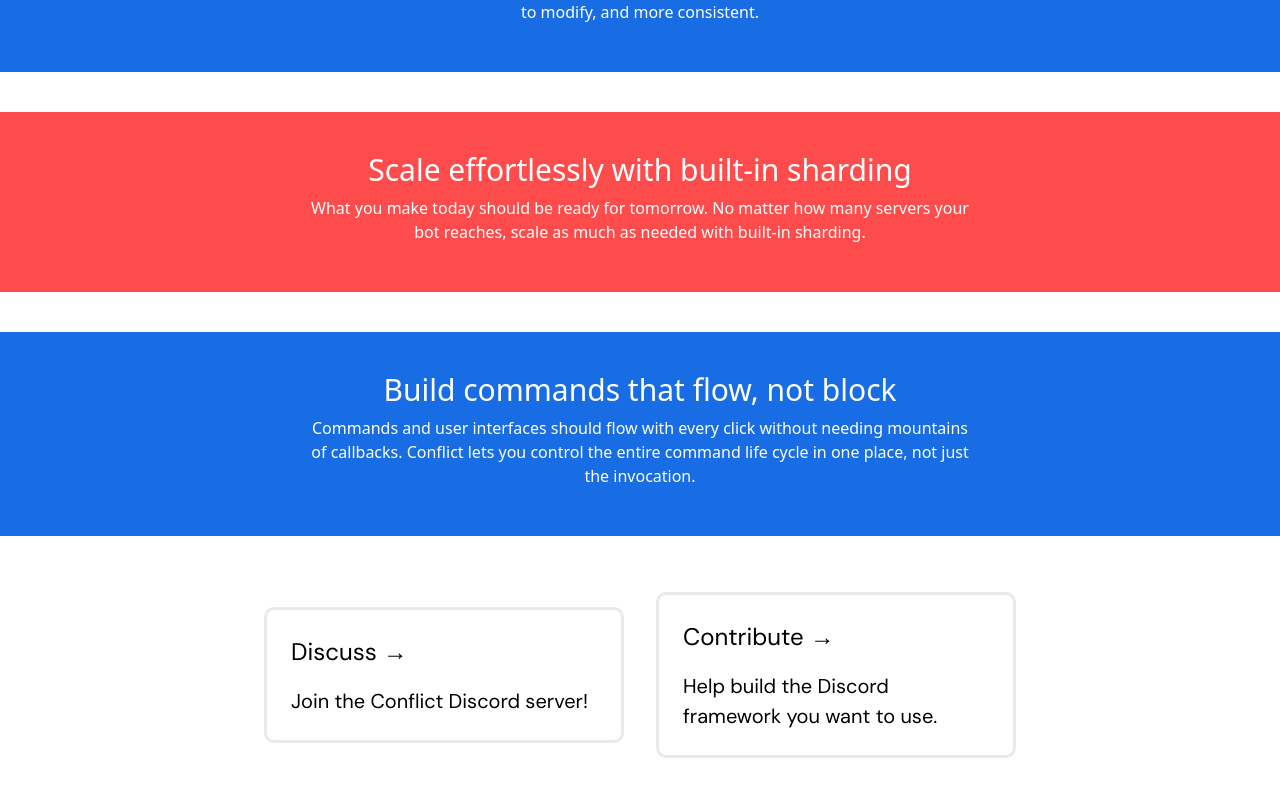
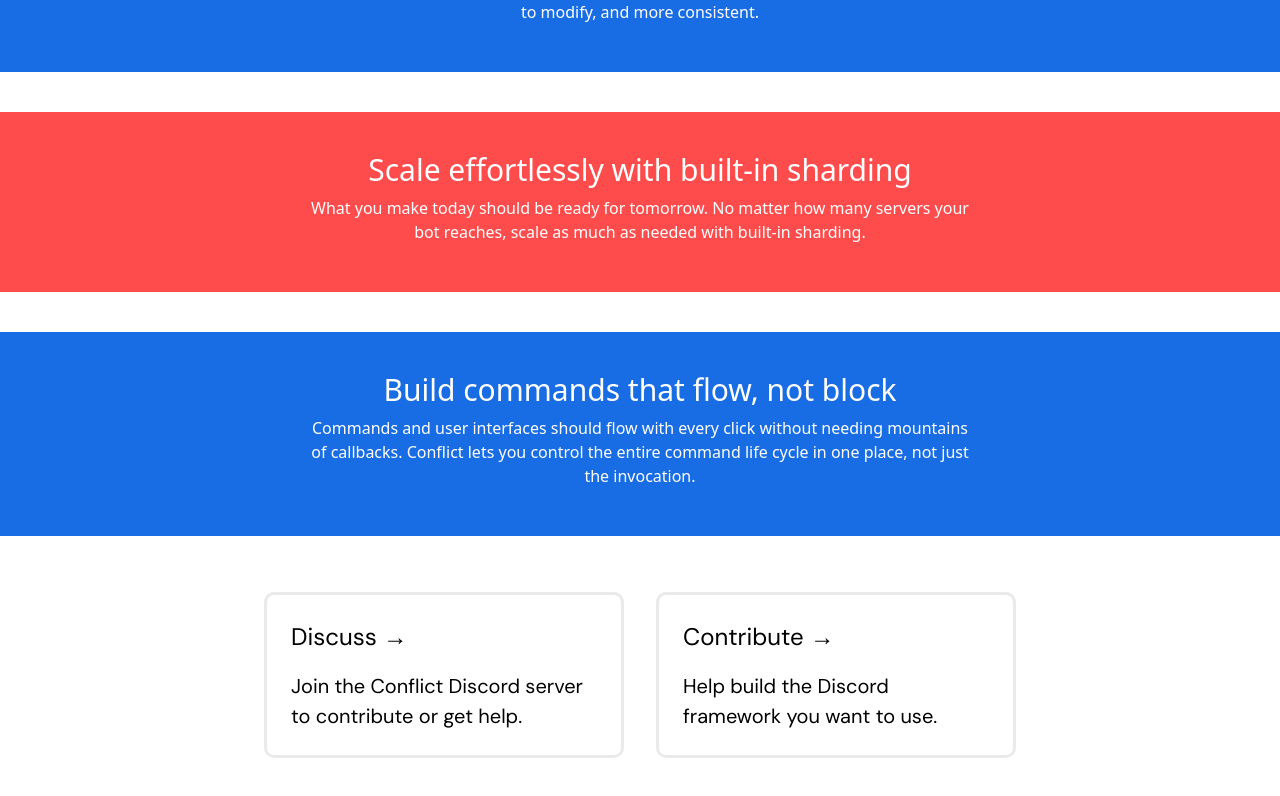
Before and after one commit to YodaLightsabr/conflict-website-old, a Next.js app: page / in a window 1280 px wide. Shown: the part 384-1180 px from the top of the page. Built offline with nearby package versions, Linux system fonts and the light colour scheme.

Commit message:
Update discuss card

```diff
--- a/pages/index.js
+++ b/pages/index.js
@@ -68,7 +68,7 @@
 */}
           <a href="https://discord.gg/Bxtf45CCX7" className={styles.card}>
             <h2>Discuss &rarr;</h2>
-            <p>Join the Conflict Discord server!</p>
+            <p>Join the Conflict Discord server to contribute or get help.</p>
           </a>
 {/*
           <a
```
